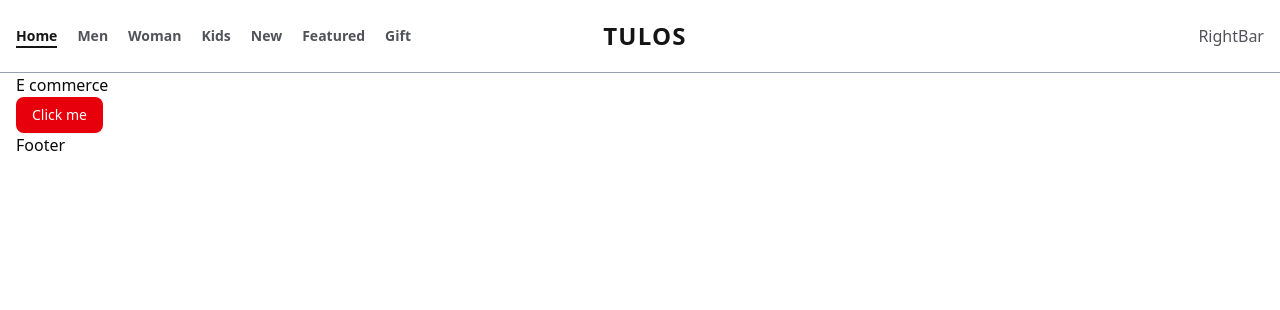
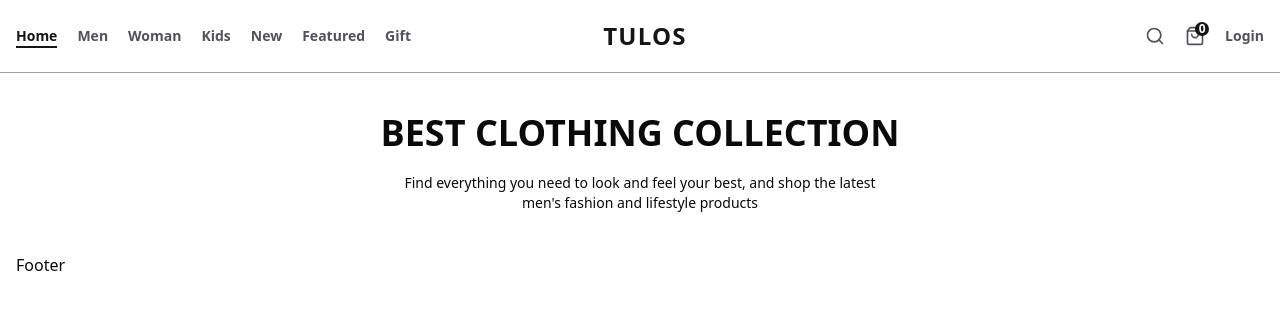
Before and after one commit to UnderprotectionDev/tulos-e-commerce-sanity, a Next.js app: page / in a window 1280 px wide. Shown: the top 310 px of the page. Built offline with nearby package versions, Linux system fonts and the light colour scheme.

Commit message:
Add home banner and update header with search, cart, and login

```diff
--- a/app/page.tsx
+++ b/app/page.tsx
@@ -1,11 +1,11 @@
 import { Button } from "@/components/ui/button";
 import { Container } from "@/components/container";
+import { HomeBanner } from "@/components/home-banner";
 export default function Home() {
   return (
     <div>
-      <Container>
-        <h2>E commerce</h2>
-        <Button variant={"destructive"}>Click me</Button>
+      <Container className="py-10">
+        <HomeBanner />
       </Container>
     </div>
   );
--- /dev/null
+++ b/components/cart-icon.tsx
@@ -0,0 +1,15 @@
+import { ShoppingBag } from "lucide-react";
+import Link from "next/link";
+
+export function CartIcon() {
+  return (
+    <div>
+      <Link href={"/cart"} className="group relative">
+        <ShoppingBag className="size-5 hover:text-[var(--dark-color)] hoverEffect" />
+        <span className="absolute -top-1 -right-1 bg-[var(--dark-color)] text-white h-3.5 w-3.5 rounded-full text-xs font-semibold flex items-center justify-center">
+          0
+        </span>
+      </Link>
+    </div>
+  );
+}
--- a/components/header.tsx
+++ b/components/header.tsx
@@ -2,7 +2,8 @@ import { Container } from "./container";
 import { HeaderMenu } from "./header-menu";
 import { Logo } from "./logo";
 import { MobileMenu } from "./mobile-menu";
-
+import { SearchBar } from "./search-bar";
+import { CartIcon } from "./cart-icon";
 export function Header() {
   return (
     <header className="border-b border-b-gray-400 py-5 text-lightColor">
@@ -13,7 +14,11 @@ export function Header() {
           <Logo>Tulos</Logo>
         </div>
         <div className="w-auto md:w-1/3 flex items-center justify-end gap-5">
-          RightBar
+          <SearchBar />
+          <CartIcon />
+          <div className="text-sm font-semibold hover:text-[var(--dark-color)] hoverEffect">
+            Login
+          </div>
         </div>
       </Container>
     </header>
--- /dev/null
+++ b/components/home-banner.tsx
@@ -0,0 +1,15 @@
+import { Title } from "./title";
+
+export function HomeBanner() {
+  return (
+    <div className="flex flex-col items-center justify-center gap-5">
+      <Title className="text-3xl md:text-4xl uppercase font-bold text-center">
+        Best Clothing Collection
+      </Title>
+      <p className="text-sm text-center text-lightColor/80 font-medium max-w-[480px]">
+        Find everything you need to look and feel your best, and shop the latest
+        men&apos;s fashion and lifestyle products
+      </p>
+    </div>
+  );
+}
--- /dev/null
+++ b/components/search-bar.tsx
@@ -0,0 +1,9 @@
+import { Search } from "lucide-react";
+
+export function SearchBar() {
+  return (
+    <div>
+      <Search className="size-5 hover:text-[var(--dark-color)] hoverEffect" />
+    </div>
+  );
+}
--- /dev/null
+++ b/components/title.tsx
@@ -0,0 +1,12 @@
+import { cn } from "@/lib/utils";
+
+interface TitleProps {
+  children: React.ReactNode;
+  className?: string;
+}
+
+export function Title({ children, className }: TitleProps) {
+  return (
+    <h2 className={cn("text-2xl font-semibold", className)}>{children}</h2>
+  );
+}
```
